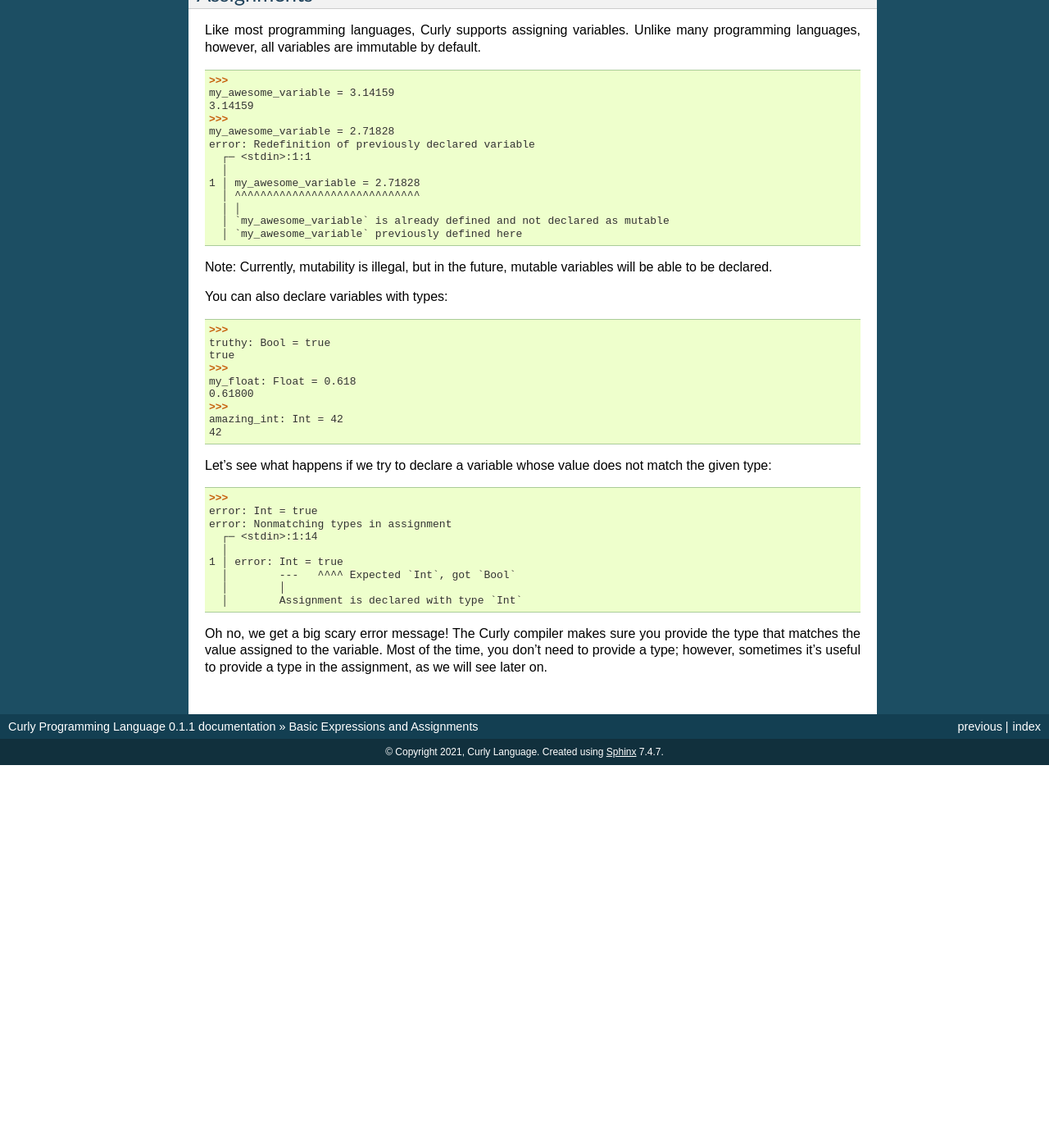
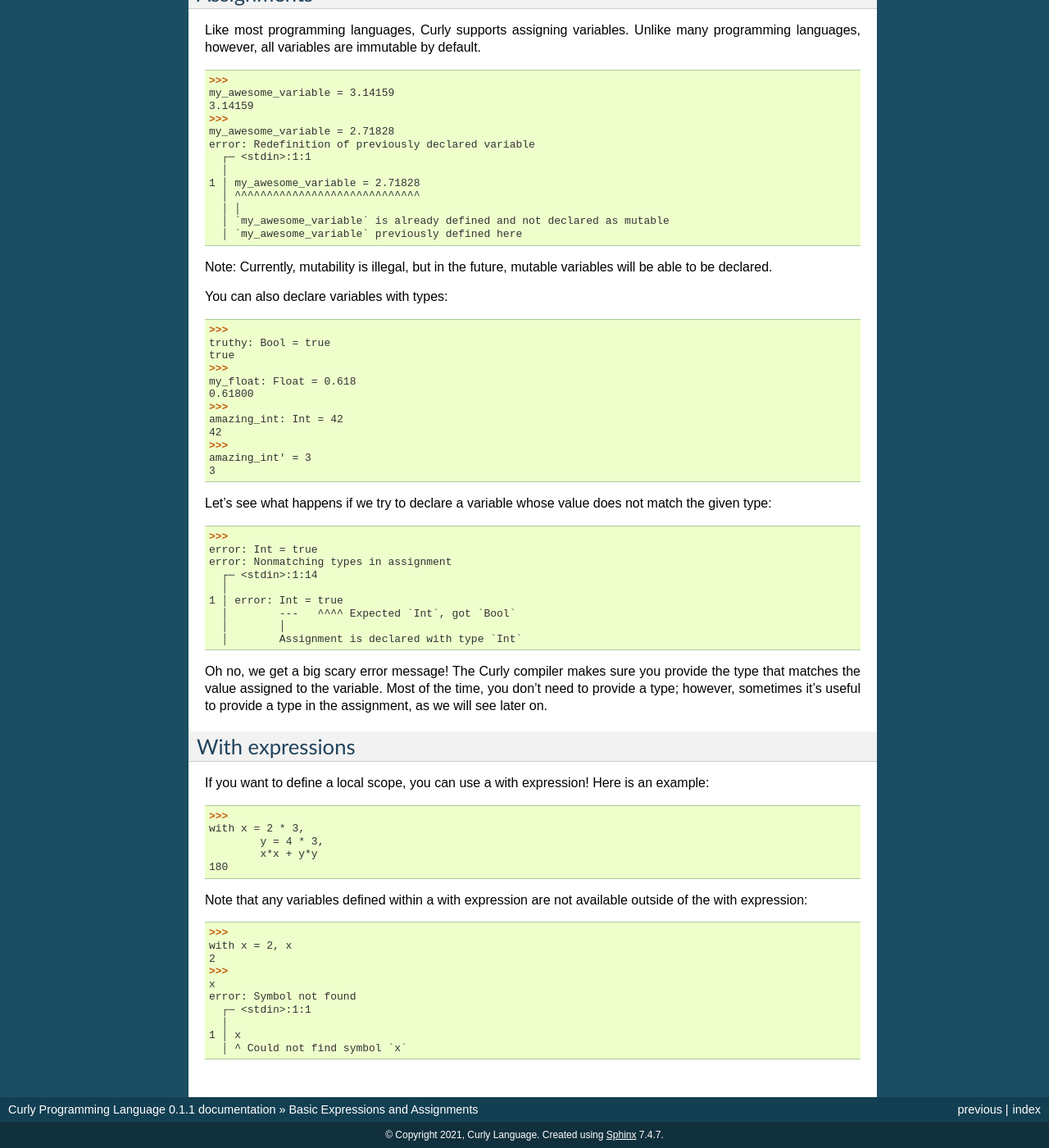
Before and after one commit to curly-lang/docs, a Sphinx documentation site: the page built from docs/assignments.md, in a window 1280 px wide and 1400 px high, scrolled down 547 px. Shown: the whole window at 82% size. Built offline with Sphinx 7.4.7, drawn with Linux system fonts in a browser that asks for light colours; before the commit the page ends 1480 px from its top, so only the background shows below that.

Commit message:
Added with expressions to documentation

````diff
--- a/docs/assignments.md
+++ b/docs/assignments.md
@@ -53,6 +53,9 @@ my_float: Float = 0.618
 >>>
 amazing_int: Int = 42
 42
+>>>
+amazing_int' = 3
+3
 ```
 
 Let's see what happens if we try to declare a variable whose value does not match the given type:
@@ -69,3 +72,27 @@ error: Nonmatching types in assignment
 ```
 
 Oh no, we get a big scary error message! The Curly compiler makes sure you provide the type that matches the value assigned to the variable. Most of the time, you don't need to provide a type; however, sometimes it's useful to provide a type in the assignment, as we will see later on.
+
+## With expressions
+If you want to define a local scope, you can use a with expression! Here is an example:
+```
+>>>
+with x = 2 * 3,
+	y = 4 * 3,
+	x*x + y*y
+180
+```
+
+Note that any variables defined within a with expression are not available outside of the with expression:
+```
+>>>
+with x = 2, x
+2
+>>>
+x
+error: Symbol not found
+  ┌─ <stdin>:1:1
+  │
+1 │ x
+  │ ^ Could not find symbol `x`
+```
````
